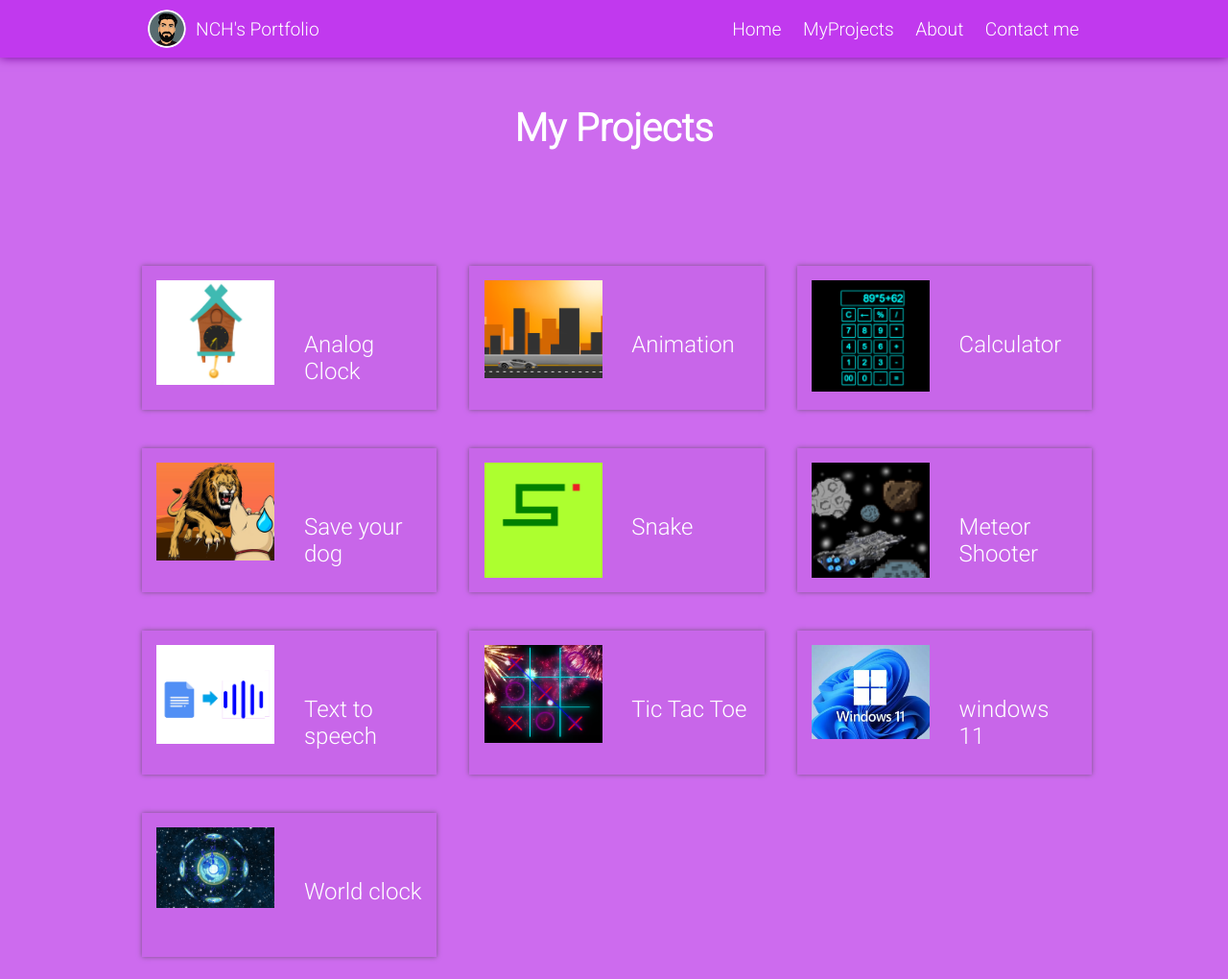
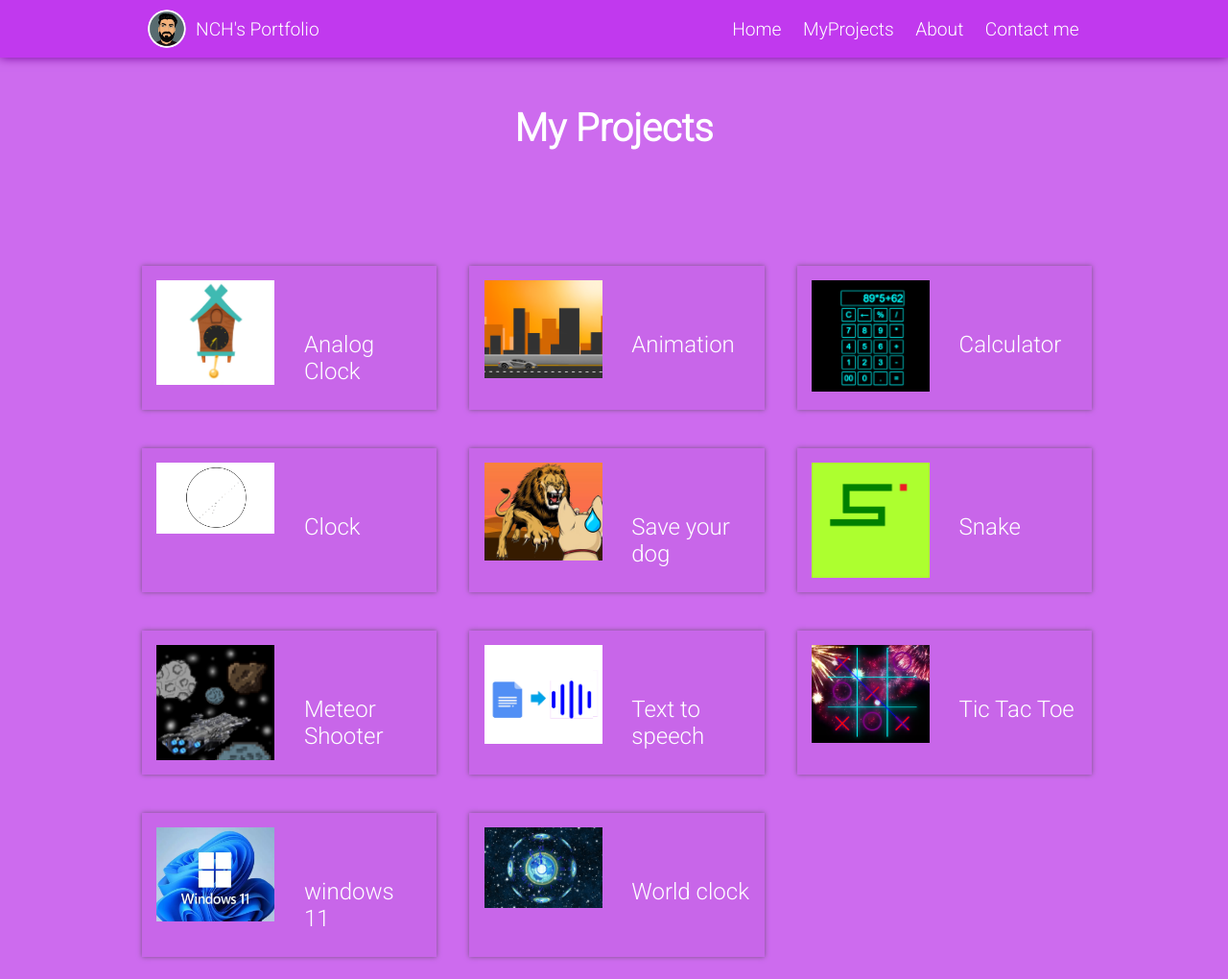
Before and after one commit to nch2k2/nchportfolio.github.io, a plain HTML site: page projects.html in a window 1280 px wide. Shown: the top 1020 px of the page at 96% size. Drawn offline with Linux system fonts and the light colour scheme.

Commit message:
projects.html

```diff
--- a/projects.html
+++ b/projects.html
@@ -52,6 +52,12 @@
                         <div class="name">Calculator</div>
                     </div>
                 </a>
+                <a target="_blank" href="MyProjects/Clock/clock.html">
+                    <div class="box">
+                        <div class="icon"><img src="img/clock1.png" alt=""></div>
+                        <div class="name">Clock</div>
+                    </div>
+                </a>
                 <a target="_blank" href="MyProjects/saveurdog/dogrun.html">
                     <div class="box">
                         <div class="icon"><img src="img/saveurdog.png" alt=""></div>
```
